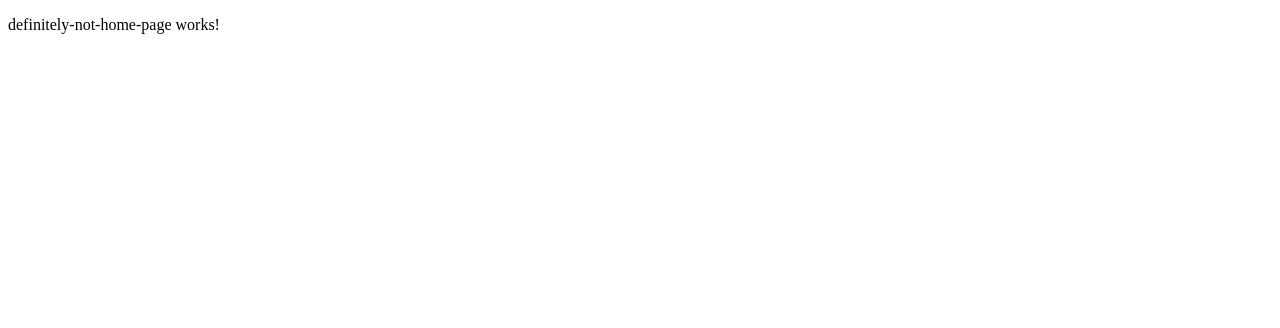
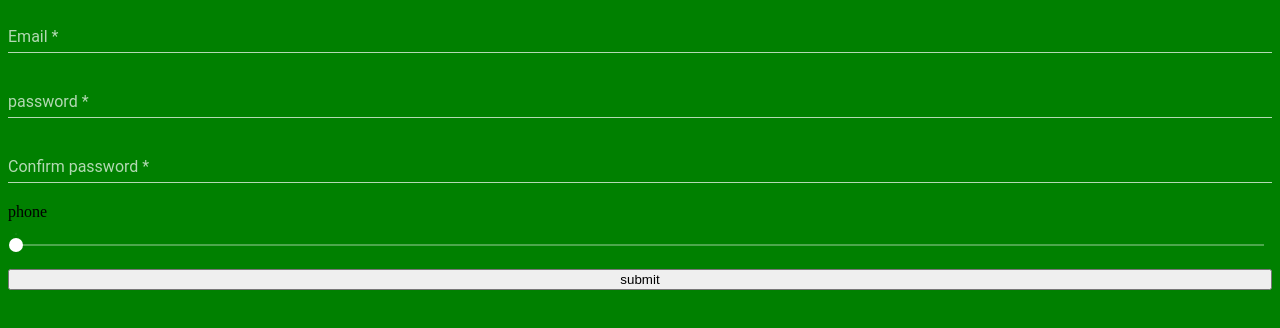
Before and after one commit to edi334/hacktm-2022, an Angular app in the folder UI/: page /register in a window 1280 px wide. Shown: the top 328 px of the page. Built offline with nearby package versions, Linux system fonts and the light colour scheme.

Commit message:
Somne update

```diff
--- /dev/null
+++ b/UI/src/app/definitely-not-pages/definitely-not-register/definitely-not-register.component.html
@@ -0,0 +1,42 @@
+<form [formGroup]="form">
+  <mat-form-field>
+    <input formControlName="email" matInput placeholder="Email">
+  </mat-form-field>
+  <ng-container *ngIf="!form.controls['email'].untouched && form.controls['email'].errors">
+    <mat-error *ngIf="form.controls['email'].errors['required']">
+      Field is required
+    </mat-error>
+    <mat-error *ngIf="form.controls['email'].errors['email']">
+      Invalid email
+    </mat-error>
+  </ng-container>
+  <mat-form-field>
+    <input formControlName="password" matInput placeholder="password" type="password">
+  </mat-form-field>
+  <ng-container *ngIf="!form.controls['password'].untouched && form.controls['password'].errors">
+    <mat-error *ngIf="form.controls['password'].errors['required']">
+      Field is required
+    </mat-error>
+  </ng-container>
+  <mat-form-field>
+    <input formControlName="confirmPassword" matInput placeholder="Confirm password" type="password">
+  </mat-form-field>
+  <ng-container
+    *ngIf="!form.controls['confirmPassword'].untouched && form.controls['confirmPassword'].errors">
+    <mat-error *ngIf="form.controls['confirmPassword'].errors['required']">
+      Field is required
+    </mat-error>
+    <mat-error *ngIf="form.controls['confirmPassword'].errors['mustMatch']">
+      Password must match
+    </mat-error>
+  </ng-container>
+    <mat-label>phone</mat-label>
+    <mat-slider [displayWith]="formatLabel" thumbLabel min="100000000" max="999999999" aria-label="units"
+                formControlName="phoneNumber"></mat-slider>
+    <ng-container *ngIf="!form.controls['phoneNumber'].untouched && form.controls['phoneNumber'].errors">
+      <mat-error *ngIf="form.controls['phoneNumber'].errors['required']">
+        Field is required
+      </mat-error>
+    </ng-container>
+    <button (click)="submit()">submit</button>
+</form>
--- /dev/null
+++ b/UI/src/app/definitely-not-pages/definitely-not-register/definitely-not-register.component.scss
@@ -0,0 +1,11 @@
+::ng-deep .mat-slider-wrapper {
+
+  .mat-slider-thumb-container {
+    .mat-slider-thumb-label {
+      width: 50px;
+      height: 50px;
+      top: -62px;
+      right: -25px;
+    }
+  }
+}
--- /dev/null
+++ b/UI/src/app/definitely-not-pages/definitely-not-register/definitely-not-register.component.ts
@@ -0,0 +1,54 @@
+import {Component, OnInit} from '@angular/core';
+import {FormBuilder, FormGroup, Validators} from "@angular/forms";
+
+@Component({
+  selector: 'app-definitely-not-register',
+  templateUrl: './definitely-not-register.component.html',
+  styleUrls: ['./definitely-not-register.component.scss']
+})
+export class DefinitelyNotRegisterComponent implements OnInit {
+
+
+  constructor(private _formBuilder: FormBuilder) {
+  }
+
+  form = this._formBuilder.group(
+    {
+      email: ['', [Validators.required, Validators.email]],
+      password: ['', [Validators.required]],
+      confirmPassword: ['', [Validators.required]],
+      phoneNumber: ['', [Validators.required]]
+    },
+    {
+      validators: this.mustMatch('password', 'confirmPassword')
+    });
+
+  formatLabel(value: number) {
+    return '0' + value;
+  }
+
+  mustMatch(controlName: string, matchingControlName: string) {
+    return (formGroup: FormGroup) => {
+      const control = formGroup.controls[controlName];
+      const matchingControl = formGroup.controls[matchingControlName];
+      if (matchingControl.errors && !matchingControl.errors['mustMatch']) {
+        return;
+      }
+      if (control.value !== matchingControl.value) {
+        matchingControl.setErrors({mustMatch: true});
+      } else {
+        matchingControl.setErrors(null);
+      }
+    };
+  }
+
+  ngOnInit(): void {
+  }
+
+  submit() {
+
+    if (this.form.valid && this.form.controls['phoneNumber'].value !== 100000000)
+      console.log(this.form.controls['phoneNumber'].value);
+  }
+
+}
--- a/UI/src/styles.scss
+++ b/UI/src/styles.scss
@@ -2,3 +2,16 @@
  @import "~@angular/material/prebuilt-themes/indigo-pink.css";
  @import "~@angular/material/prebuilt-themes/pink-bluegrey.css";
  @import "~@angular/material/prebuilt-themes/purple-green.css";
+
+body{
+  background: green;
+}
+
+.full-width{
+  width: 100%;
+}
+
+form{
+  display: flex;
+  flex-direction: column;
+}
```
Also changed, not shown: UI/src/app/app-routing.module.ts (+8 -0 lines), UI/src/app/app.module.ts (+18 -5 lines), 1 other file (tests, documents, lock files or other folders).
